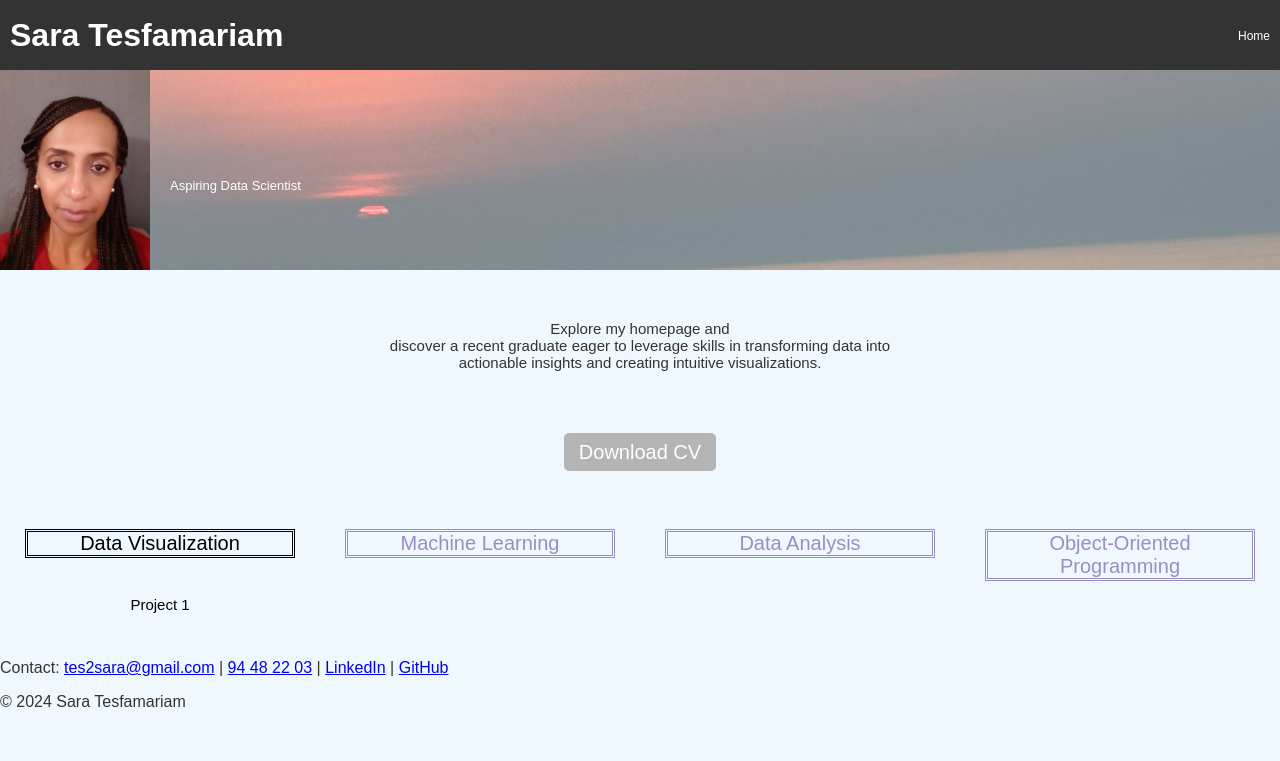
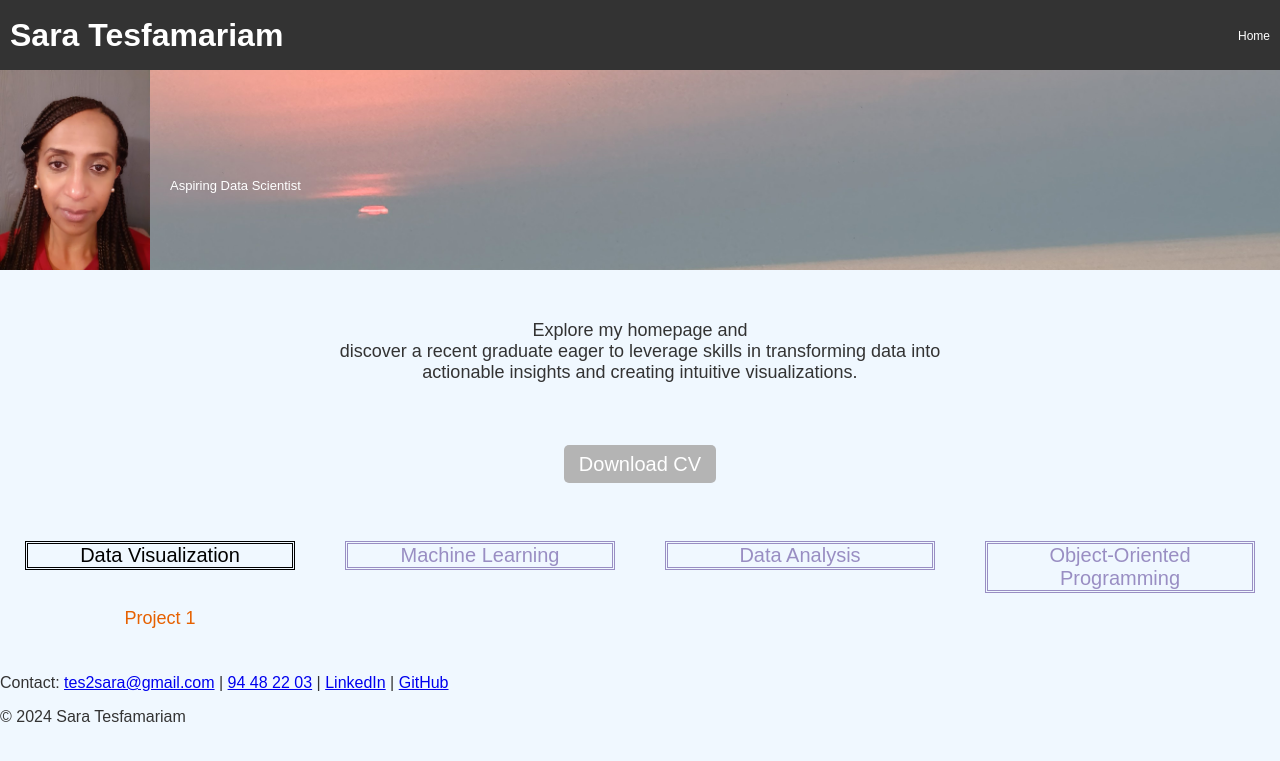
Before and after one commit to tes2sara/sara_tesfamariam, a Jekyll site: the page built from index.md, in a window 1280 px wide. Shown: the top 761 px of the page. Built offline with Jekyll 4.4.1, drawn with Linux system fonts in a browser that asks for light colours; Markdown is read by kramdown in place of the engine named in the settings.

Commit message:
Update index.md

```diff
--- a/index.md
+++ b/index.md
@@ -21,7 +21,7 @@ title: Home
   </div>
 
 
-<p style="text-align: center; font-size: 15px; margin: 0; padding: 50px;">Explore my homepage and <br> discover a recent graduate eager to leverage skills in transforming data into <br> actionable insights and creating intuitive visualizations.</p>
+<p style="text-align: center; font-size: 18px; margin: 0; padding: 50px;">Explore my homepage and <br> discover a recent graduate eager to leverage skills in transforming data into <br> actionable insights and creating intuitive visualizations.</p>
 
 <div style="text-align: center; margin: 20px 0;">
     <a href="CV.pdf" download="Sara_CV.pdf" style="padding: 8px 15px; background-color: #b4b4b4; color: white; text-decoration: none; border-radius: 5px; font-size: 20px;">Download CV</a>
@@ -30,7 +30,7 @@ title: Home
 <div style="display:flex; justify-content: space-around; margin: 20px 0;">
     <div style="flex:1; padding:25px; text-align:center;">
         <p style="color:black; border-style:double; font-size: 20px;">Data Visualization</p>
-       <br> <a href="https://github.com/tes2sara/Project-1" style="color:black; text-decoration:none; font-size: 15px;">Project 1</a>
+       <br> <a href="https://github.com/tes2sara/Project-1" style="color:#e66101; text-decoration:none; font-size: 18px;">Project 1</a>
     </div>
     <div style="flex: 1; padding: 25px; text-align: center;">
         <p style="color: #998ec3; border-style:double; font-size: 20px;">Machine Learning</p>
```
